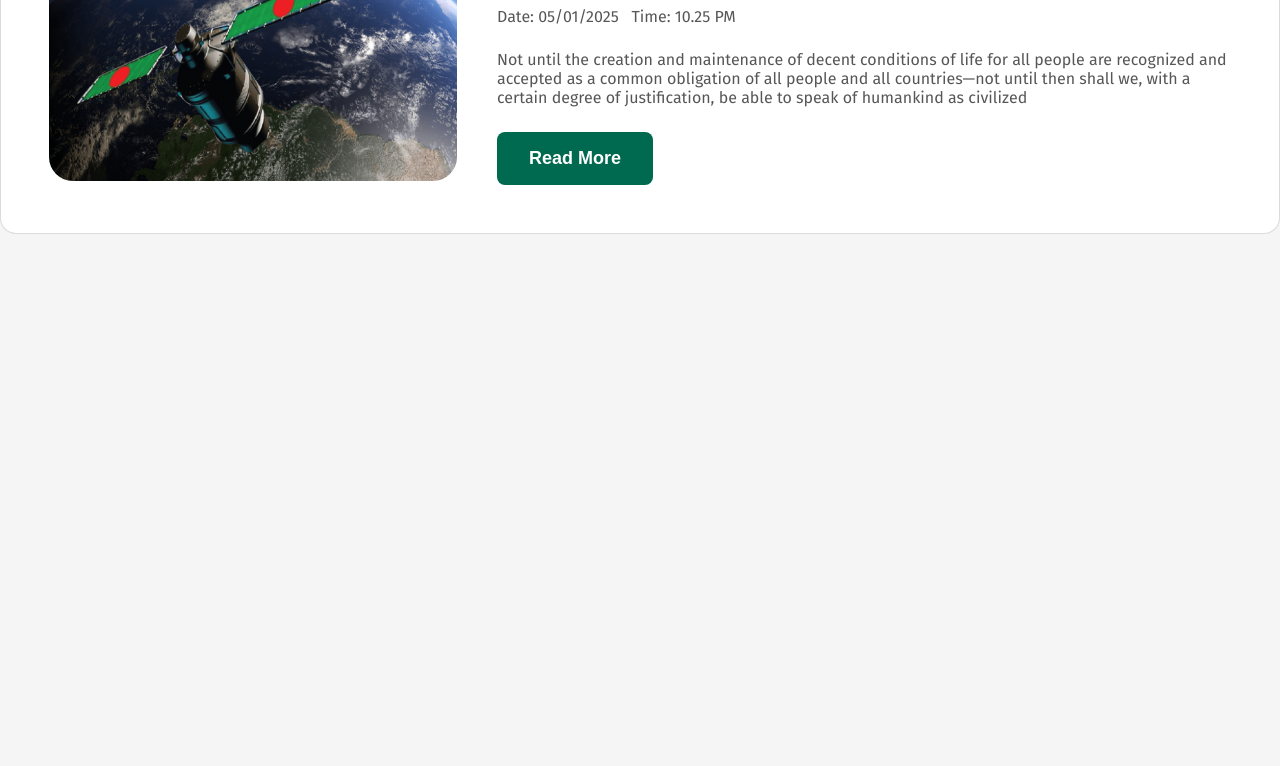
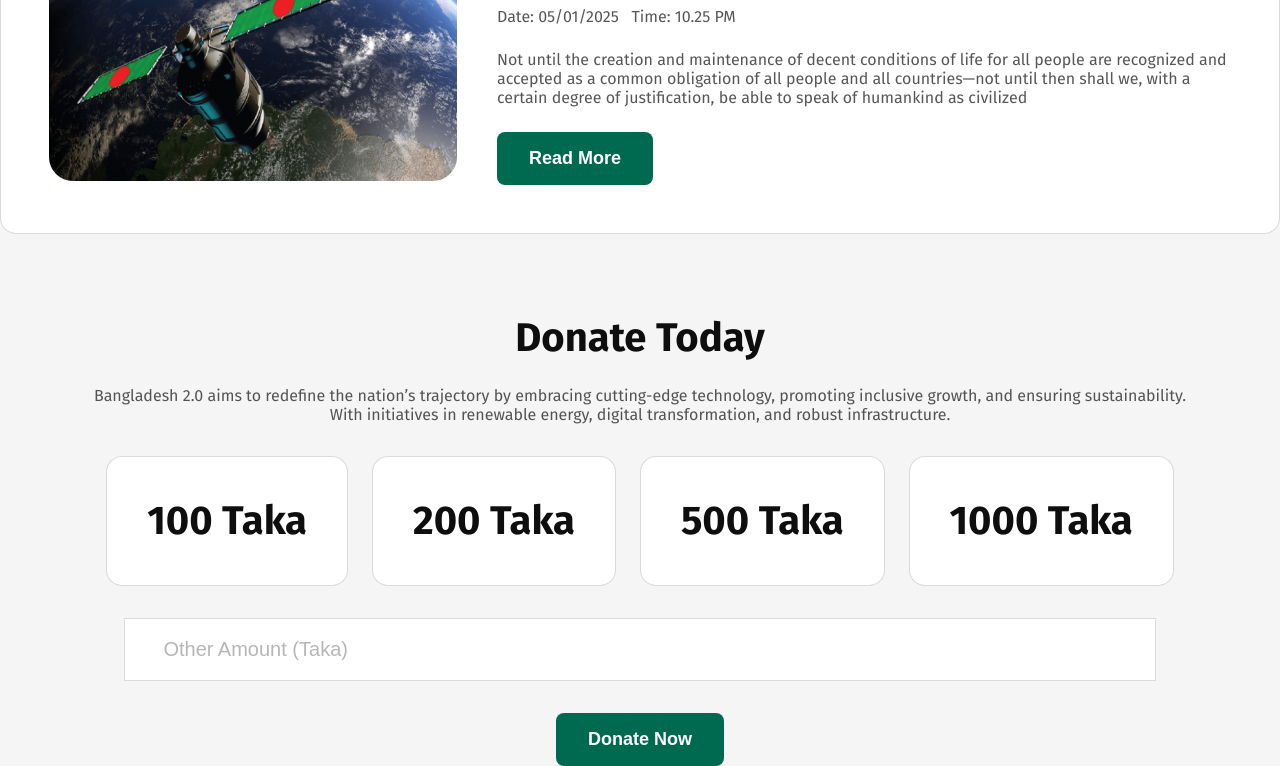
Before and after one commit to toimurhasan/assignment-01, a plain HTML site: page index.html in a window 1280 px wide. Shown: the part 3771-4537 px from the top of the page. Before the commit the page ends 4029 px from the top, so only its background shows below. Drawn offline with Linux system fonts and the light colour scheme.

Commit message:
added donate section (+ necessary styles)

```diff
--- a/index.html
+++ b/index.html
@@ -287,6 +287,37 @@
         </div>
       </section>
       <!-- ===== NEWS SECTION ENDS ===== -->
+
+      <!-- ===== DONATE SECTION STARTS ===== -->
+      <section class="donate mt-80">
+        <div class="container">
+          <h3 class="heading">Donate Today</h3>
+          <p class="description">
+            Bangladesh 2.0 aims to redefine the nation’s trajectory by embracing cutting-edge
+            technology, promoting inclusive growth, and ensuring sustainability. With initiatives in
+            renewable energy, digital transformation, and robust infrastructure.
+          </p>
+          <div class="taka-container">
+            <div class="taka">
+              <h1>100 Taka</h1>
+            </div>
+            <div class="taka">
+              <h1>200 Taka</h1>
+            </div>
+            <div class="taka">
+              <h1>500 Taka</h1>
+            </div>
+            <div class="taka">
+              <h1>1000 Taka</h1>
+            </div>
+          </div>
+          <div class="taka-input">
+            <input type="text" name="taka" id="taka" placeholder="Other Amount (Taka)" />
+          </div>
+          <div><button class="btn-primary">Donate Now</button></div>
+        </div>
+      </section>
+      <!-- ===== DONATE SECTION ENDS ===== -->
     </main>
     <footer></footer>
   </body>
--- a/style.css
+++ b/style.css
@@ -242,3 +242,46 @@ select {
   color: rgba(14, 14, 14, 0.8);
   margin-bottom: 0;
 }
+/* taka section styles */
+.donate .container {
+  display: flex;
+  flex-direction: column;
+  align-items: center;
+}
+.donate .container > .heading,
+.donate .container > .description {
+  text-align: center;
+  max-width: 1104px;
+}
+.taka h1 {
+  font-size: 40px;
+  font-weight: bold;
+  color: var(--text-primary);
+}
+.taka-container {
+  margin-top: 2rem;
+  display: flex;
+  justify-content: center;
+  gap: 1.5rem;
+}
+.taka {
+  background-color: #fff;
+  padding: 2.5rem;
+  border: 1px solid rgba(14, 14, 14, 0.15);
+  border-radius: 1rem;
+  cursor: pointer;
+}
+.taka:hover {
+  background-color: var(--bg-secondary);
+}
+.taka-input input[type="text"] {
+  margin: 2rem 0;
+  padding: 1.2rem 2.4rem;
+  font-size: 20px;
+  font-weight: normal;
+  border: 1px solid rgba(14, 14, 14, 0.15);
+  min-width: 64.5rem;
+}
+.taka-input ::placeholder {
+  color: rgba(14, 14, 14, 0.3);
+}
```
